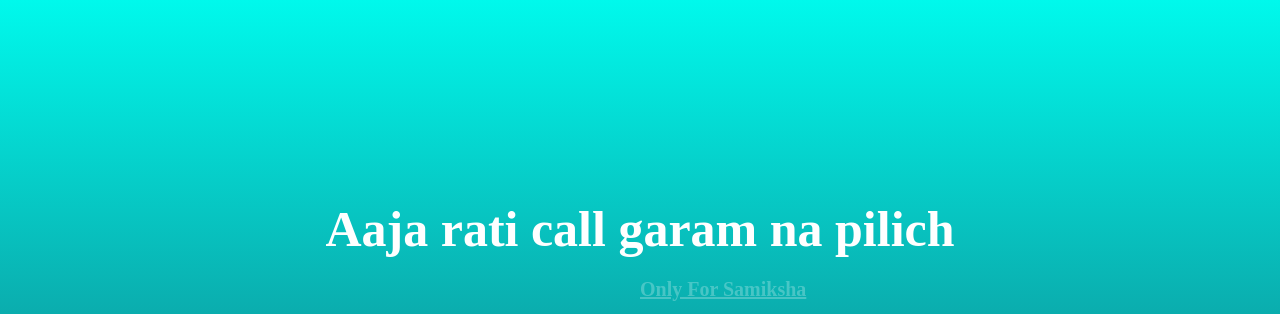
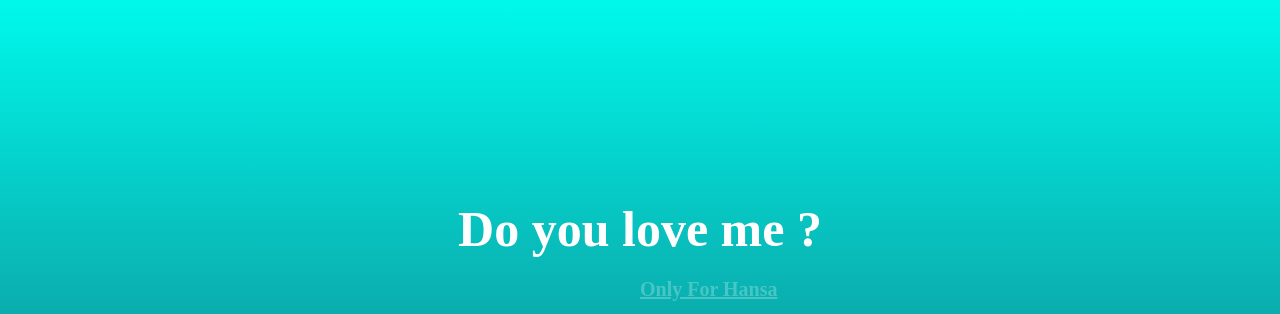
Before and after one commit to iamgravero/idk1, a plain HTML site: page index.html in a window 1280 px wide. Shown: the top 314 px of the page. Drawn offline with Linux system fonts and the light colour scheme; grey boxes are pictures that could not be loaded.

Commit message:
Update index.html

```diff
--- a/index.html
+++ b/index.html
@@ -6,10 +6,10 @@
   <body>
     <div class="container">
       <div>
-        <h1 class="header_text">Aaja rati call garam na pilich</h1>
+        <h1 class="header_text">Do you love me ?</h1>
       </div>
       <p>
-        <a href="">Only For Samiksha</a>
+        <a href="">Only For Hansa</a>
       </p>
       <div class="gif_container">
         <img
```
